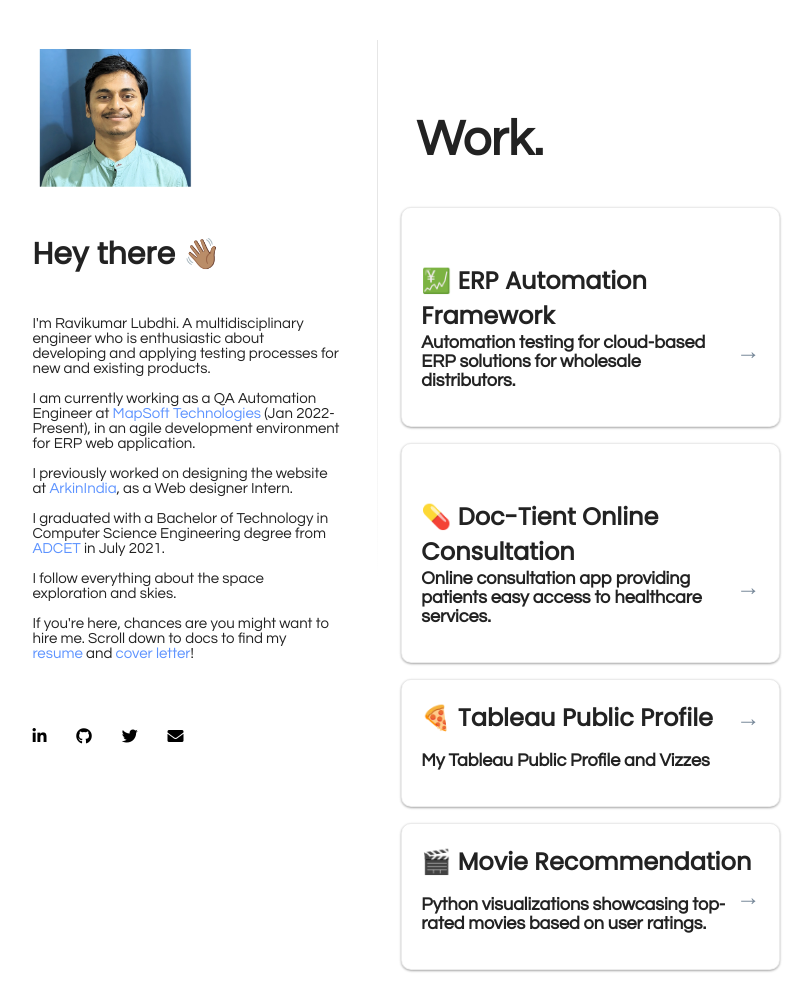
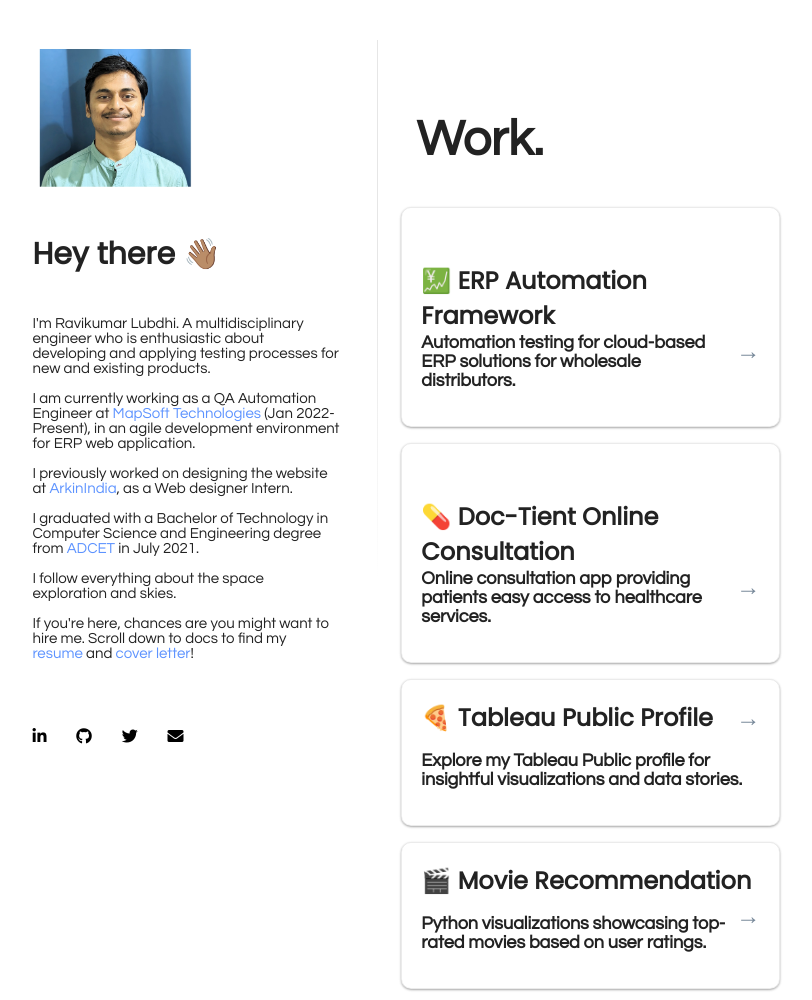
Before and after one commit to ravikumarsl/ravikumarsl.github.io, a plain HTML site: page index.html in a window 1280 px wide. Shown: the top 1000 px of the page, without its empty margins (6-818 px from the left). Drawn offline with nearby package versions, Linux system fonts and the light colour scheme; no server answers; a script that the page names is missing.

Commit message:
chnages in work

```diff
--- a/index.html
+++ b/index.html
@@ -13,7 +13,7 @@
 		integrity="sha256-CSXorXvZcTkaix6Yvo6HppcZGetbYMGWSFlBw8HfCJo=" crossorigin="anonymous"></script>
 	<script src="https://unpkg.com/magic-grid/dist/magic-grid.min.js"></script>
 	<link rel="stylesheet" href="index.css">
-	<link rel="icon" href="https://ravikumarsl.github.io/Icon.png" type="image/png">
+	<link rel="icon" href="https://ravikumarsl.github.io/icon.png" type="image/png">
 </head>
 
 <body>
@@ -26,6 +26,9 @@
 		<div id="username">
 			<span style="display: block;">Hey there 👋🏽</span>
 		</div>
+
+
+
 		<div id="about">
 			<p>I'm Ravikumar Lubdhi. A multidisciplinary engineer who is enthusiastic about developing and applying testing processes for new and existing products.
 			</p>
@@ -35,7 +38,7 @@
 			<p>I previously worked on designing the website at <a href="https://www.arkinindia.com/">ArkinIndia</a>, as a
 				Web designer Intern.
 			</p>
-			<p>I graduated with a Bachelor of Technology in Computer Science Engineering degree from <a class="link" href="https://www.adcet.ac.in/">ADCET</a> in July 2021.
+			<p>I graduated with a Bachelor of Technology in Computer Science and Engineering degree from <a class="link" href="https://www.adcet.ac.in/">ADCET</a> in July 2021.
 			</p>
 			<p>I follow everything about the space exploration and skies.
 			</p>
@@ -92,7 +95,8 @@
 							<span class="alignright">→</span>
 						</div>
 						<div class="about_section">
-							<span style="display:block;">My Tableau Public Profile and Vizzes</span>
+							<span style="display:block;">Explore my Tableau Public profile for insightful
+								visualizations and data stories.</span>
 						</div>
 					</section>
 				</a>
```
